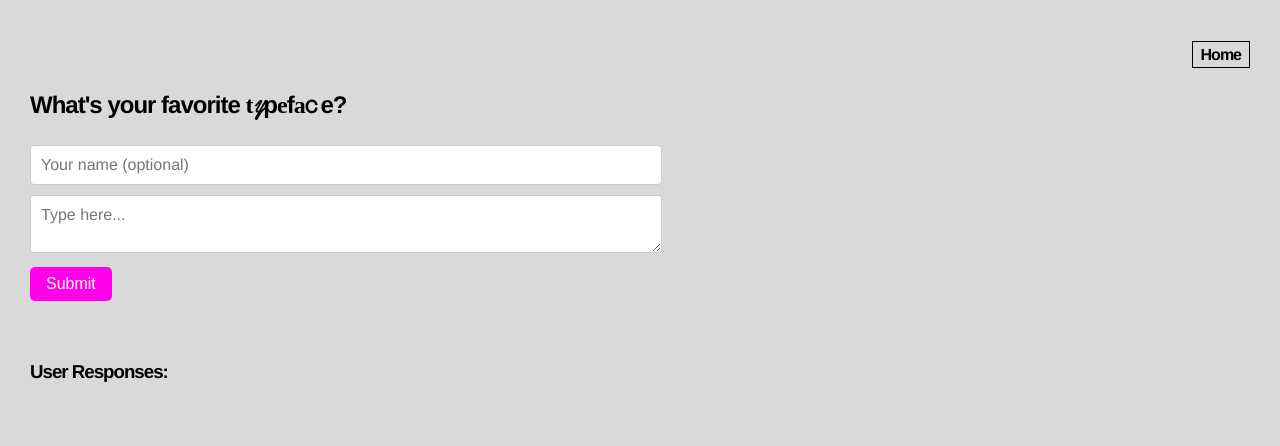
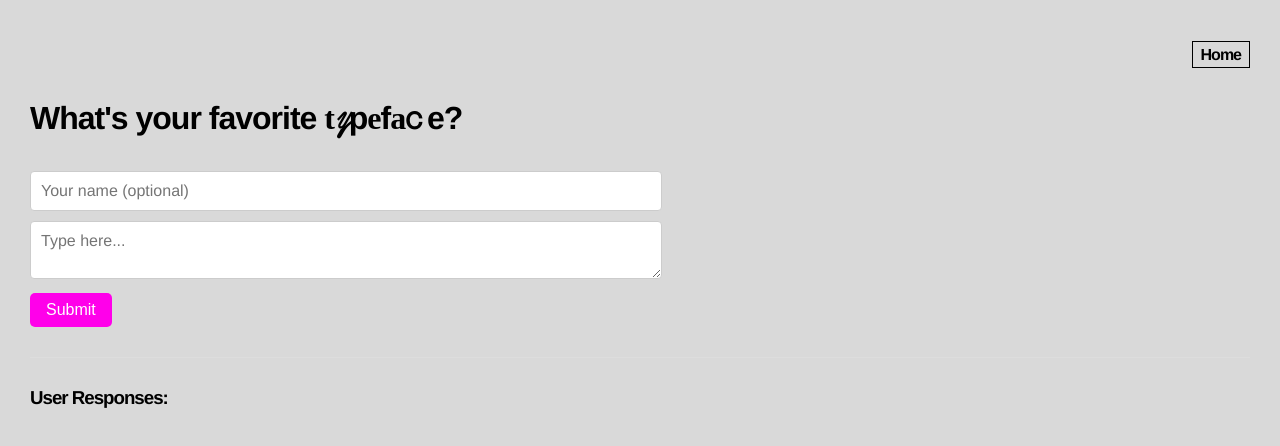
Before and after one commit to junge052/parsonstypefacerec, a plain HTML site: page input.html in a window 1280 px wide. Drawn offline with Linux system fonts and the light colour scheme; no server answers; a web font is replaced by a local one.

Commit message:
font size

```diff
--- a/input.html
+++ b/input.html
@@ -28,6 +28,12 @@
       letter-spacing: -1px;
       margin: 10px;
     }
+
+  h2 {
+    font-size: 2rem;
+    width: 100%;       /* container takes full available space */
+  max-width: 800px;
+  }
     .nav-links {
   list-style: none;
   display: flex;
```
